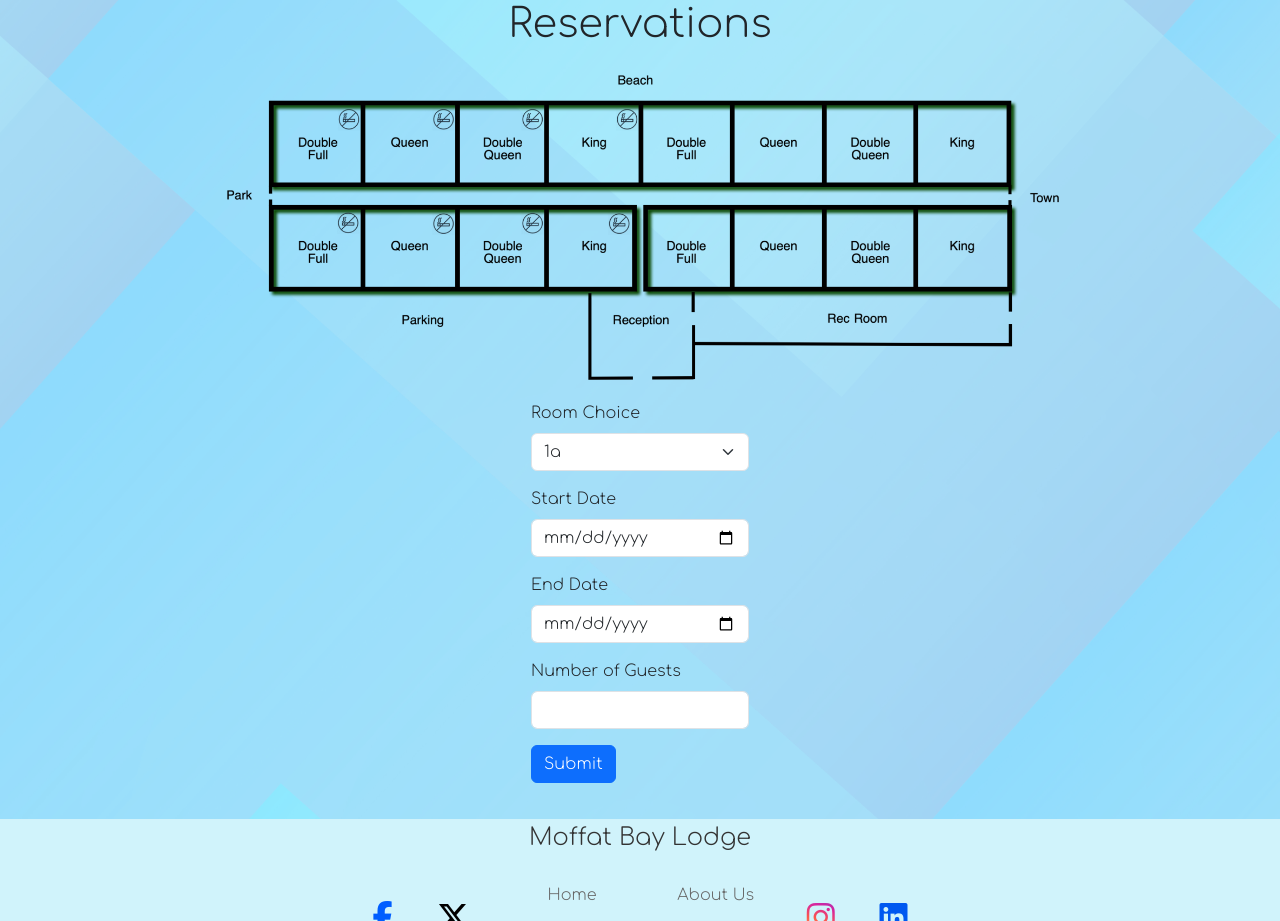
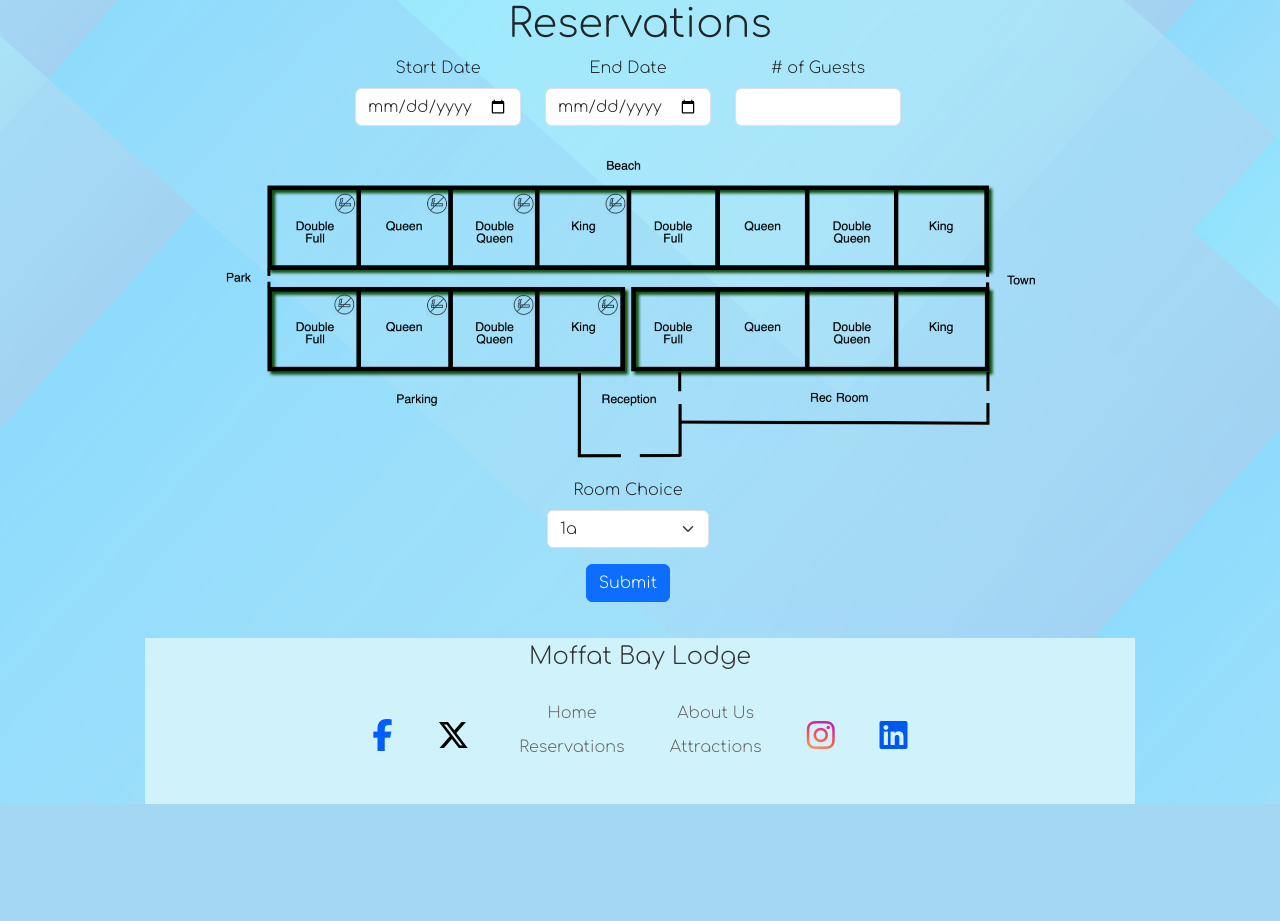
Before and after one commit to clinty2710/Moffat-Bay, a Flask app: page /new_reservation in a window 1280 px wide. Shown: the part 56-977 px from the top of the page. After the commit the page ends 860 px from the top, so only its background shows below. Run offline with Flask 3, Linux system fonts and the light colour scheme; the visitor is signed in with stand-in values (Sample User, id 1); some libraries are stand-ins or nearby versions.

Commit message:
reservation page layout change

```diff
--- a/app/templates/reservation.html
+++ b/app/templates/reservation.html
@@ -11,6 +11,35 @@
 {% block content %}
 <h1>Reservations</h1>
 <div class="container">
+<!-- Reservation form -->
+<form method="POST" action="/new_reservation">
+  {{ form.hidden_tag() }}
+
+  <div class="row justify-content-center">
+    <!-- Start Date DateField -->
+    <div class="col-md-2">
+      <div class="form-group text-center">
+        <label for="{{ form.start_date.id }}" class="form-label">Start Date</label>
+        {{ form.start_date(class="form-control", id=form.start_date.id) }}
+      </div>
+    </div>
+
+    <!-- End Date DateField -->
+    <div class="col-md-2">
+      <div class="form-group text-center">
+        <label for="{{ form.end_date.id }}" class="form-label">End Date</label>
+        {{ form.end_date(class="form-control", id=form.end_date.id) }}
+      </div>
+    </div>
+
+    <!-- Number of Guests StringField -->
+    <div class="col-md-2">
+      <div class="form-group text-center">
+        <label for="{{ form.num_of_guests.id }}" class="form-label"># of Guests</label>
+        {{ form.num_of_guests(class="form-control", id=form.num_of_guests.id) }}
+      </div>
+    </div>
+
     <div class="w-75">
         <img src="{{ url_for('static', filename='images/hotellayout.png') }}" alt="Hotel Layout" class="img-fluid" usemap="#image-map" id="hotel-image">
         <map name="image-map">
@@ -36,36 +65,19 @@
             <area alt="2h" title="2h" name="room_2h" href="2h" coords="1305,280,1470,430" shape="rect">
         </map>
     </div>
-    <!-- Reservation form-->
-    <form method="POST" action="/new_reservation">
-        {{ form.hidden_tag() }}
-
+    <!-- Reservation form continued-->
+    <div class="row justify-content-center">
       <!-- Room Number Select Field -->
-        <div class="form-group">
+      <div class="col-md-2">
+        <div class="form-group text-center">
           <label for="{{ form.room_number.id }}" class="form-label">Room Choice</label>
           {{ form.room_number(class="form-select", id=form.room_number.id) }}
         </div>
-
-        <!-- Start Date DateField -->
-        <div class="form-group">
-          <label for="{{ form.start_date.id }}" class="form-label">Start Date</label>
-          {{ form.start_date(class="form-control", id=form.start_date.id) }}
       </div>
-
-        <!-- End Date DateField -->
-        <div class="form-group">
-          <label for="{{ form.end_date.id }}" class="form-label">End Date</label>
-          {{ form.end_date(class="form-control", id=form.end_date.id) }}
-        </div>
-
-        <!-- Number of Guests StringField -->
-        <div class="form-group">
-          <label for="{{ form.num_of_guests.id }}" class="form-label">Number of Guests</label>
-          {{ form.num_of_guests(class="form-control", id=form.num_of_guests.id) }}
     </div>
 
     <!-- Submit Button -->
-        <div class="form-group">
+    <div class="form-group text-center">
       {{ form.submit(class="btn btn-primary") }}
     </div>
   </form>
```
Also changed, not shown: app/static/css/style.css (line endings or trailing spaces). Lines whose indentation alone changed are shown as unchanged.
